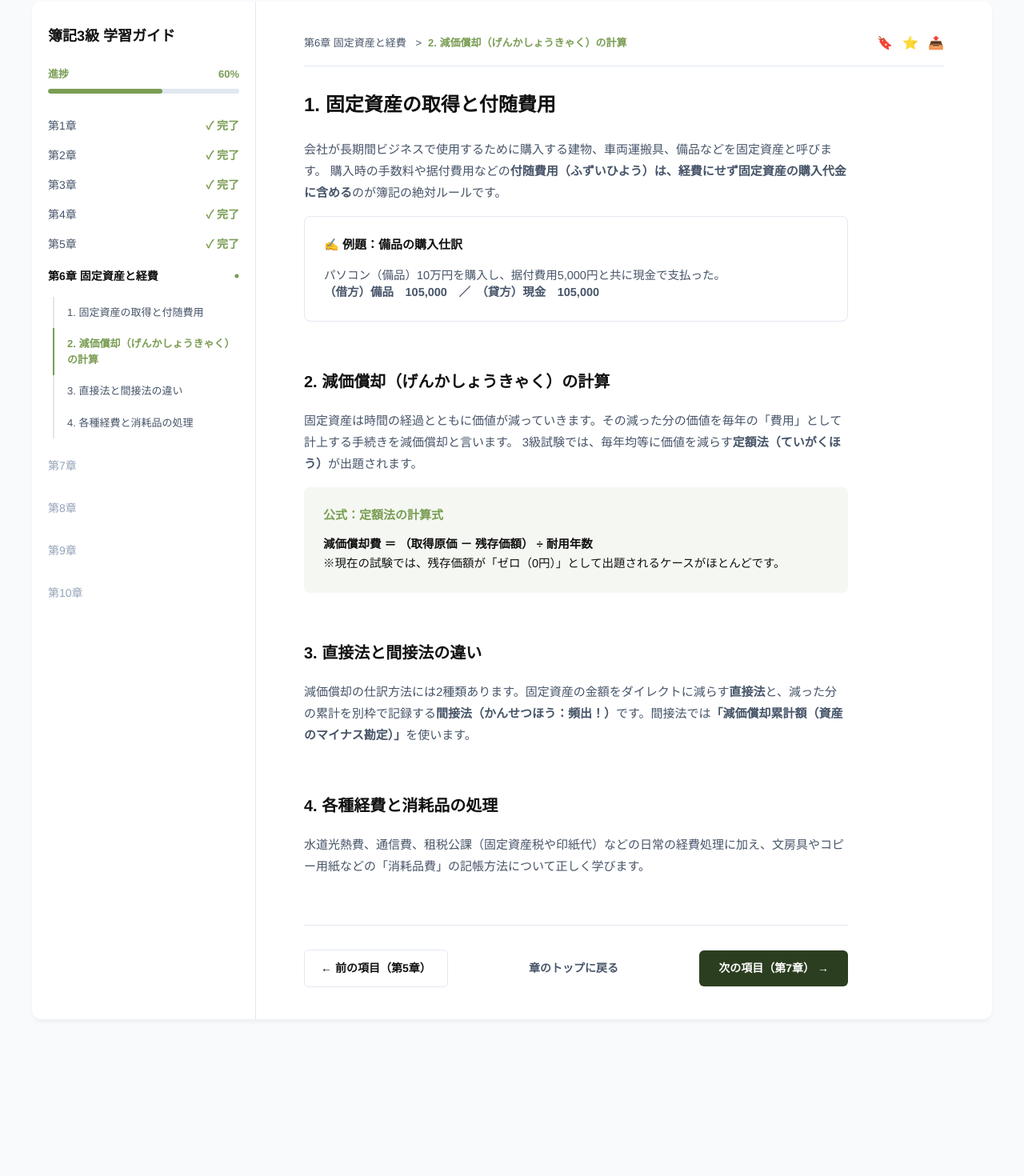
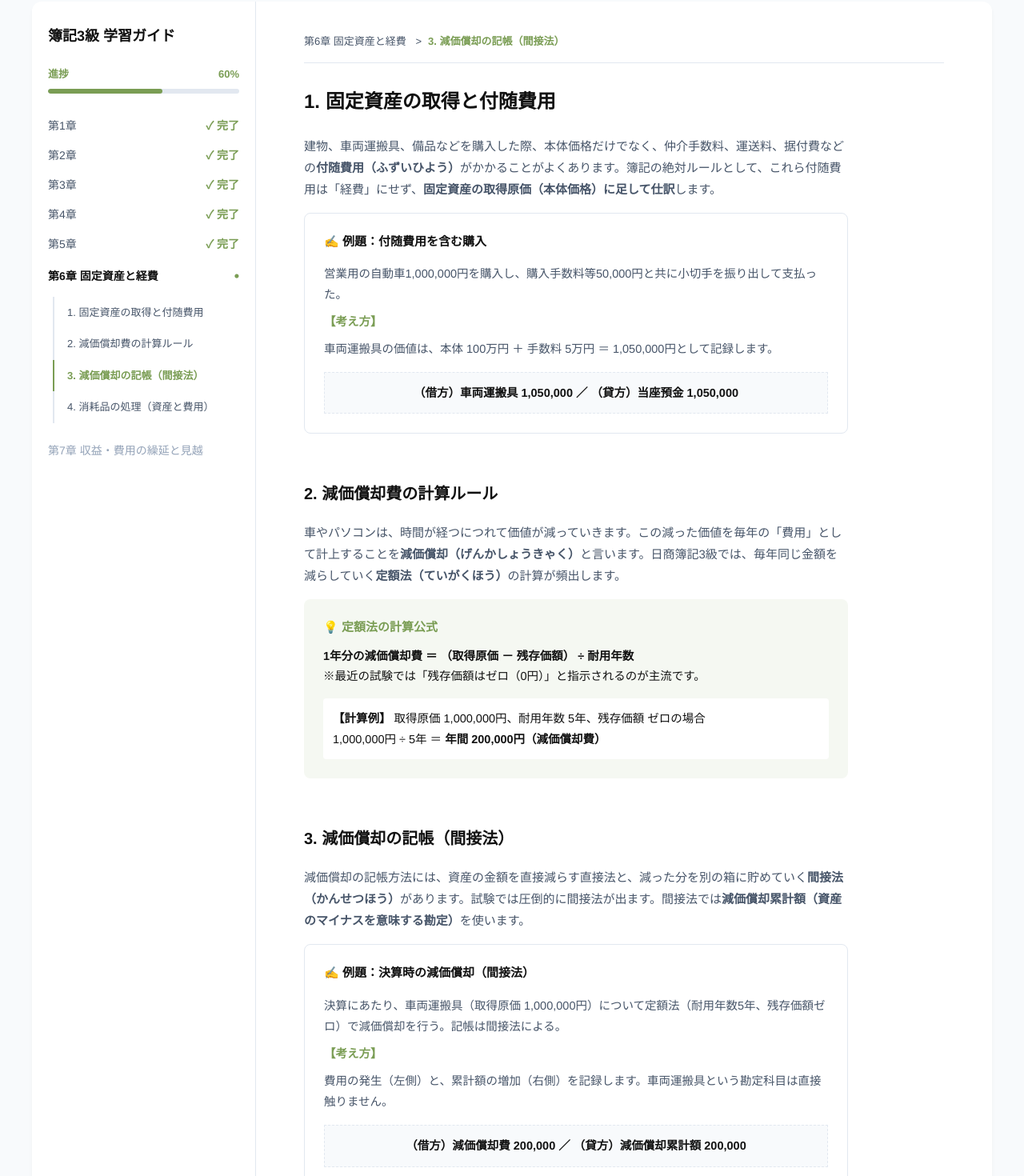
Before and after one commit to zrqZRQ77/japanese-web, a Next.js app: page /exams/boki3/guide/ch6 in a window 1280 px wide. Shown: the part 104-1574 px from the top of the page at 80% size. Before the commit the page ends 1418 px from the top, so only its background shows below. Built offline with nearby package versions, Linux system fonts and the light colour scheme.

Commit message:
Update page.js

```diff
--- a/app/exams/boki3/guide/ch6/page.js
+++ b/app/exams/boki3/guide/ch6/page.js
@@ -4,15 +4,16 @@ import React, { useState, useEffect } from 'react';
 import Link from 'next/link';
 import { useParams } from 'next/navigation';
 
-export default function ExamGuideChapter6() {
+export default function ExamGuideChapterSix() {
   const params = useParams();
   const examId = params.examId || 'boki3';
 
+  // 本章内部小节目录
   const menuItems = [
     { id: 'acquisition', label: '1. 固定資産の取得と付随費用' },
-    { id: 'depreciation', label: '2. 減価償却（げんかしょうきゃく）の計算' },
-    { id: 'accounting-method', label: '3. 直接法と間接法の違い' },
-    { id: 'expenses', label: '4. 各種経費と消耗品の処理' }
+    { id: 'depreciation_calc', label: '2. 減価償却費の計算ルール' },
+    { id: 'depreciation_journal', label: '3. 減価償却の記帳（間接法）' },
+    { id: 'supplies', label: '4. 消耗品の処理（資産と費用）' },
   ];
 
   const [activeSection, setActiveSection] = useState('acquisition');
@@ -32,7 +33,6 @@ export default function ExamGuideChapter6() {
         }
       }
     };
-
     window.addEventListener('scroll', handleScroll);
     return () => window.removeEventListener('scroll', handleScroll);
   }, []);
@@ -48,7 +48,7 @@ export default function ExamGuideChapter6() {
   };
 
   return (
-    <div style={{ minHeight: '100vh', backgroundColor: '#f8fafc', fontFamily: '"Helvetica Neue", Arial, "Hiragino Kaku Gothic ProN", Meiryo, sans-serif' }}>
+    <div style={{ minHeight: '100vh', backgroundColor: '#f8fafc', fontFamily: '"Helvetica Neue", Arial, sans-serif' }}>
 
       <header style={{ background: '#ffffff', padding: '16px 40px', borderBottom: `1px solid ${colors.border}`, display: 'flex', justifyContent: 'space-between', alignItems: 'center', position: 'sticky', top: 0, zIndex: 100 }}>
         <div style={{ display: 'flex', alignItems: 'center', gap: '12px' }}>
@@ -61,15 +61,14 @@ export default function ExamGuideChapter6() {
         </Link>
       </header>
 
-      <div style={{ display: 'flex', maxWidth: '1200px', margin: '40px auto', background: '#ffffff', borderRadius: '12px', boxShadow: '0 4px 6px -1px rgba(0,0,0,0.05)', overflow: 'hidden' }}>
+      <div style={{ display: 'flex', maxWidth: '1200px', margin: '40px auto', background: '#ffffff', borderRadius: '12px', boxShadow: '0 4px 6px -1px rgba(0, 0, 0, 0.05)', overflow: 'hidden' }}>
 
         <aside style={{ width: '280px', borderRight: `1px solid ${colors.border}`, padding: '30px 20px', flexShrink: 0 }}>
           <h2 style={{ fontSize: '18px', fontWeight: '800', color: colors.textDark, marginBottom: '24px' }}>簿記3級 学習ガイド</h2>
 
           <div style={{ marginBottom: '30px' }}>
             <div style={{ display: 'flex', justifyContent: 'space-between', fontSize: '13px', fontWeight: '700', color: colors.avocado, marginBottom: '8px' }}>
-              <span>進捗</span>
-              <span>60%</span>
+              <span>進捗</span><span>60%</span>
             </div>
             <div style={{ height: '6px', background: '#e2e8f0', borderRadius: '3px', overflow: 'hidden' }}>
               <div style={{ width: '60%', height: '100%', background: colors.avocado, borderRadius: '3px' }}></div>
@@ -77,27 +76,13 @@ export default function ExamGuideChapter6() {
           </div>
 
           <div style={{ display: 'flex', flexDirection: 'column', gap: '16px' }}>
+            {[1, 2, 3, 4, 5].map(ch => (
+              <div key={ch} style={{ fontSize: '14px', fontWeight: '500', color: colors.textGray, display: 'flex', alignItems: 'center', justifyContent: 'space-between' }}>
+                <Link href={`/exams/${examId}/guide/ch${ch}`} style={{ textDecoration: 'none', color: 'inherit' }}>第{ch}章</Link>
+                <span style={{ color: colors.avocado, fontWeight: 'bold' }}>✓ 完了</span>
+              </div>
+            ))}
 
-            <div style={{ fontSize: '14px', fontWeight: '500', color: colors.textGray, display: 'flex', alignItems: 'center', justifyContent: 'space-between' }}>
-              <Link href={`/exams/${examId}/guide/ch1`} style={{ textDecoration: 'none', color: 'inherit' }}>第1章</Link>
-              <span style={{ color: colors.avocado, fontWeight: 'bold' }}>✓ 完了</span>
-            </div>
-            <div style={{ fontSize: '14px', fontWeight: '500', color: colors.textGray, display: 'flex', alignItems: 'center', justifyContent: 'space-between' }}>
-              <Link href={`/exams/${examId}/guide/ch2`} style={{ textDecoration: 'none', color: 'inherit' }}>第2章</Link>
-              <span style={{ color: colors.avocado, fontWeight: 'bold' }}>✓ 完了</span>
-            </div>
-            <div style={{ fontSize: '14px', fontWeight: '500', color: colors.textGray, display: 'flex', alignItems: 'center', justifyContent: 'space-between' }}>
-              <Link href={`/exams/${examId}/guide/ch3`} style={{ textDecoration: 'none', color: 'inherit' }}>第3章</Link>
-              <span style={{ color: colors.avocado, fontWeight: 'bold' }}>✓ 完了</span>
-            </div>
-            <div style={{ fontSize: '14px', fontWeight: '500', color: colors.textGray, display: 'flex', alignItems: 'center', justifyContent: 'space-between' }}>
-              <Link href={`/exams/${examId}/guide/ch4`} style={{ textDecoration: 'none', color: 'inherit' }}>第4章</Link>
-              <span style={{ color: colors.avocado, fontWeight: 'bold' }}>✓ 完了</span>
-            </div>
-            <div style={{ fontSize: '14px', fontWeight: '500', color: colors.textGray, display: 'flex', alignItems: 'center', justifyContent: 'space-between' }}>
-              <Link href={`/exams/${examId}/guide/ch5`} style={{ textDecoration: 'none', color: 'inherit' }}>第5章</Link>
-              <span style={{ color: colors.avocado, fontWeight: 'bold' }}>✓ 完了</span>
-            </div>
             <div>
               <div style={{ fontSize: '14px', fontWeight: '700', color: colors.textDark, marginBottom: '12px', display: 'flex', alignItems: 'center', justifyContent: 'space-between' }}>
                 <span>第6章 固定資産と経費</span>
@@ -107,38 +92,14 @@ export default function ExamGuideChapter6() {
                 {menuItems.map((item) => {
                   const isCurrent = activeSection === item.id;
                   return (
-                    <a
-                      key={item.id}
-                      href={`#${item.id}`}
-                      style={{
-                        padding: '10px 0 10px 16px',
-                        fontSize: '13px',
-                        textDecoration: 'none',
-                        color: isCurrent ? colors.avocado : colors.textGray,
-                        fontWeight: isCurrent ? '700' : '500',
-                        borderLeft: isCurrent ? `2px solid ${colors.avocado}` : '2px solid transparent',
-                        marginLeft: '-2px',
-                        transition: 'all 0.2s'
-                      }}
-                    >
+                    <a key={item.id} href={`#${item.id}`} style={{ padding: '10px 0 10px 16px', fontSize: '13px', textDecoration: 'none', color: isCurrent ? colors.avocado : colors.textGray, fontWeight: isCurrent ? '700' : '500', borderLeft: isCurrent ? `2px solid ${colors.avocado}` : '2px solid transparent', marginLeft: '-2px' }}>
                       {item.label}
                     </a>
                   );
                 })}
               </div>
             </div>
-            <div style={{ fontSize: '14px', fontWeight: '500', color: colors.textLightGray, padding: '8px 0' }}>
-              第7章
-            </div>
-            <div style={{ fontSize: '14px', fontWeight: '500', color: colors.textLightGray, padding: '8px 0' }}>
-              第8章
-            </div>
-            <div style={{ fontSize: '14px', fontWeight: '500', color: colors.textLightGray, padding: '8px 0' }}>
-              第9章
-            </div>
-            <div style={{ fontSize: '14px', fontWeight: '500', color: colors.textLightGray, padding: '8px 0' }}>
-              第10章
-            </div>
+            <div style={{ fontSize: '14px', fontWeight: '500', color: colors.textLightGray, padding: '8px 0' }}>第7章 収益・費用の繰延と見越</div>
           </div>
         </aside>
 
@@ -147,75 +108,86 @@ export default function ExamGuideChapter6() {
           <div style={{ display: 'flex', justifyContent: 'space-between', alignItems: 'center', marginBottom: '30px', paddingBottom: '16px', borderBottom: `1px solid ${colors.border}` }}>
             <div style={{ fontSize: '13px', color: colors.textGray, fontWeight: '500' }}>
               第6章 固定資産と経費 <span style={{ margin: '0 8px' }}>&gt;</span>
-              <span style={{ color: colors.avocado, fontWeight: '700' }}>
-                {menuItems.find(item => item.id === activeSection)?.label || ''}
-              </span>
-            </div>
-            <div style={{ display: 'flex', gap: '12px', color: colors.textLightGray }}>
-              <span style={{ cursor: 'pointer' }}>🔖</span>
-              <span style={{ cursor: 'pointer' }}>⭐</span>
-              <span style={{ cursor: 'pointer' }}>📤</span>
+              <span style={{ color: colors.avocado, fontWeight: '700' }}>{menuItems.find(item => item.id === activeSection)?.label}</span>
             </div>
           </div>
 
           <div style={{ maxWidth: '680px' }}>
 
             <section id="acquisition" style={{ marginBottom: '60px', scrollMarginTop: '120px' }}>
-              <h1 style={{ fontSize: '24px', fontWeight: '800', color: colors.textDark, marginBottom: '24px' }}>
-                1. 固定資産の取得と付随費用
-              </h1>
+              <h1 style={{ fontSize: '24px', fontWeight: '800', color: colors.textDark, marginBottom: '24px' }}>1. 固定資産の取得と付随費用</h1>
               <p style={{ fontSize: '15px', lineHeight: '1.8', color: colors.textGray, marginBottom: '16px' }}>
-                会社が長期間ビジネスで使用するために購入する建物、車両運搬具、備品などを固定資産と呼びます。
-                購入時の手数料や据付費用などの<strong>付随費用（ふずいひよう）は、経費にせず固定資産の購入代金に含める</strong>のが簿記の絶対ルールです。
+                建物、車両運搬具、備品などを購入した際、本体価格だけでなく、仲介手数料、運送料、据付費などの<strong>付随費用（ふずいひよう）</strong>がかかることがよくあります。簿記の絶対ルールとして、これら付随費用は「経費」にせず、<strong>固定資産の取得原価（本体価格）に足して仕訳</strong>します。
               </p>
+
               <div style={{ border: `1px solid ${colors.border}`, padding: '24px', borderRadius: '8px', marginBottom: '24px' }}>
-                <h4 style={{ margin: '0 0 16px 0', fontSize: '15px', fontWeight: '800', color: colors.textDark }}>
-                  ✍️ 例題：備品の購入仕訳
-                </h4>
-                <p style={{ fontSize: '14.5px', color: colors.textGray }}>
-                  パソコン（備品）10万円を購入し、据付費用5,000円と共に現金で支払った。<br/>
-                  <strong>（借方）備品　105,000　／　（貸方）現金　105,000</strong>
-                </p>
+                <h4 style={{ margin: '0 0 16px 0', fontSize: '15px', fontWeight: '800', color: colors.textDark }}>✍️ 例題：付随費用を含む購入</h4>
+                <div style={{ fontSize: '14.5px', color: colors.textGray, lineHeight: '1.8' }}>
+                  <p style={{ margin: '0 0 8px 0' }}>営業用の自動車1,000,000円を購入し、購入手数料等50,000円と共に小切手を振り出して支払った。</p>
+                  <p style={{ margin: '0 0 8px 0', color: colors.avocado, fontWeight: 'bold' }}>【考え方】</p>
+                  <p style={{ margin: '0 0 16px 0' }}>車両運搬具の価値は、本体 100万円 ＋ 手数料 5万円 ＝ 1,050,000円として記録します。</p>
+                  <div style={{ background: '#f8fafc', padding: '12px', border: `1px dashed ${colors.border}`, textAlign: 'center', fontWeight: 'bold', color: colors.textDark }}>
+                    （借方）車両運搬具 1,050,000 ／ （貸方）当座預金 1,050,000
+                  </div>
+                </div>
               </div>
             </section>
 
-            <section id="depreciation" style={{ marginBottom: '60px', scrollMarginTop: '120px' }}>
-              <h2 style={{ fontSize: '20px', fontWeight: '800', color: colors.textDark, marginBottom: '20px' }}>
-                2. 減価償却（げんかしょうきゃく）の計算
-              </h2>
+            <section id="depreciation_calc" style={{ marginBottom: '60px', scrollMarginTop: '120px' }}>
+              <h2 style={{ fontSize: '20px', fontWeight: '800', color: colors.textDark, marginBottom: '20px' }}>2. 減価償却費の計算ルール</h2>
               <p style={{ fontSize: '15px', lineHeight: '1.8', color: colors.textGray, marginBottom: '16px' }}>
-                固定資産は時間の経過とともに価値が減っていきます。その減った分の価値を毎年の「費用」として計上する手続きを減価償却と言います。
-                3級試験では、毎年均等に価値を減らす<strong>定額法（ていがくほう）</strong>が出題されます。
+                車やパソコンは、時間が経つにつれて価値が減っていきます。この減った価値を毎年の「費用」として計上することを<strong>減価償却（げんかしょうきゃく）</strong>と言います。日商簿記3級では、毎年同じ金額を減らしていく<strong>定額法（ていがくほう）</strong>の計算が頻出します。
               </p>
+
               <div style={{ background: colors.avocadoLight, padding: '24px', borderRadius: '8px', marginBottom: '24px' }}>
-                <h4 style={{ margin: '0 0 12px 0', fontSize: '15px', fontWeight: '800', color: colors.avocado }}>
-                  公式：定額法の計算式
-                </h4>
-                <p style={{ margin: 0, fontSize: '14.5px', color: colors.textDark, lineHeight: '1.7' }}>
-                  <strong>減価償却費 ＝ （取得原価 － 残存価額） ÷ 耐用年数</strong><br/>
-                  ※現在の試験では、残存価額が「ゼロ（0円）」として出題されるケースがほとんどです。
+                <h4 style={{ margin: '0 0 12px 0', fontSize: '15px', fontWeight: '800', color: colors.avocado }}>💡 定額法の計算公式</h4>
+                <p style={{ margin: '0 0 16px 0', fontSize: '14.5px', color: colors.textDark, lineHeight: '1.7' }}>
+                  <strong>1年分の減価償却費 ＝ （取得原価 － 残存価額） ÷ 耐用年数</strong><br/>
+                  ※最近の試験では「残存価額はゼロ（0円）」と指示されるのが主流です。
                 </p>
+                <div style={{ fontSize: '14.5px', color: colors.textDark, lineHeight: '1.8', background: '#ffffff', padding: '12px', borderRadius: '4px' }}>
+                  <strong>【計算例】</strong> 取得原価 1,000,000円、耐用年数 5年、残存価額 ゼロの場合<br/>
+                  1,000,000円 ÷ 5年 ＝ <strong>年間 200,000円（減価償却費）</strong>
+                </div>
               </div>
             </section>
 
-            <section id="accounting-method" style={{ marginBottom: '60px', scrollMarginTop: '120px' }}>
-              <h2 style={{ fontSize: '20px', fontWeight: '800', color: colors.textDark, marginBottom: '20px' }}>
-                3. 直接法と間接法の違い
-              </h2>
+            <section id="depreciation_journal" style={{ marginBottom: '60px', scrollMarginTop: '120px' }}>
+              <h2 style={{ fontSize: '20px', fontWeight: '800', color: colors.textDark, marginBottom: '20px' }}>3. 減価償却の記帳（間接法）</h2>
               <p style={{ fontSize: '15px', lineHeight: '1.8', color: colors.textGray, marginBottom: '16px' }}>
-                減価償却の仕訳方法には2種類あります。固定資産の金額をダイレクトに減らす<strong>直接法</strong>と、減った分の累計を別枠で記録する<strong>間接法（かんせつほう：頻出！）</strong>です。間接法では<strong>「減価償却累計額（資産のマイナス勘定）」</strong>を使います。
+                減価償却の記帳方法には、資産の金額を直接減らす直接法と、減った分を別の箱に貯めていく<strong>間接法（かんせつほう）</strong>があります。試験では圧倒的に間接法が出ます。間接法では<strong>減価償却累計額（資産のマイナスを意味する勘定）</strong>を使います。
               </p>
+
+              <div style={{ border: `1px solid ${colors.border}`, padding: '24px', borderRadius: '8px', marginBottom: '24px' }}>
+                <h4 style={{ margin: '0 0 16px 0', fontSize: '15px', fontWeight: '800', color: colors.textDark }}>✍️ 例題：決算時の減価償却（間接法）</h4>
+                <div style={{ fontSize: '14.5px', color: colors.textGray, lineHeight: '1.8' }}>
+                  <p style={{ margin: '0 0 8px 0' }}>決算にあたり、車両運搬具（取得原価 1,000,000円）について定額法（耐用年数5年、残存価額ゼロ）で減価償却を行う。記帳は間接法による。</p>
+                  <p style={{ margin: '0 0 8px 0', color: colors.avocado, fontWeight: 'bold' }}>【考え方】</p>
+                  <p style={{ margin: '0 0 16px 0' }}>費用の発生（左側）と、累計額の増加（右側）を記録します。車両運搬具という勘定科目は直接触りません。</p>
+                  <div style={{ background: '#f8fafc', padding: '12px', border: `1px dashed ${colors.border}`, textAlign: 'center', fontWeight: 'bold', color: colors.textDark }}>
+                    （借方）減価償却費 200,000 ／ （貸方）減価償却累計額 200,000
+                  </div>
+                </div>
+              </div>
             </section>
 
-            <section id="expenses" style={{ marginBottom: '60px', scrollMarginTop: '120px' }}>
-              <h2 style={{ fontSize: '20px', fontWeight: '800', color: colors.textDark, marginBottom: '20px' }}>
-                4. 各種経費と消耗品の処理
-              </h2>
+            <section id="supplies" style={{ marginBottom: '60px', scrollMarginTop: '120px' }}>
+              <h2 style={{ fontSize: '20px', fontWeight: '800', color: colors.textDark, marginBottom: '20px' }}>4. 消耗品の処理（資産と費用）</h2>
               <p style={{ fontSize: '15px', lineHeight: '1.8', color: colors.textGray, marginBottom: '16px' }}>
-                水道光熱費、通信費、租税公課（固定資産税や印紙代）などの日常の経費処理に加え、文房具やコピー用紙などの「消耗品費」の記帳方法について正しく学びます。
+                コピー用紙やインクなど、短期間で使い切るものを消耗品と呼びます。購入した時にすべて「費用」として処理する方法（費用処理法）が一般的です。この場合、勘定科目は<strong>消耗品費（費用）</strong>を使います。
               </p>
+
+              <div style={{ border: `1px solid ${colors.border}`, padding: '24px', borderRadius: '8px', marginBottom: '24px' }}>
+                <h4 style={{ margin: '0 0 16px 0', fontSize: '15px', fontWeight: '800', color: colors.textDark }}>✍️ 例題：消耗品の購入</h4>
+                <div style={{ fontSize: '14.5px', color: colors.textGray, lineHeight: '1.8' }}>
+                  <p style={{ margin: '0 0 8px 0' }}>コピー用紙とトナー代として、10,000円を現金で支払った。購入時に全額を費用として処理する。</p>
+                  <div style={{ background: '#f8fafc', padding: '12px', border: `1px dashed ${colors.border}`, textAlign: 'center', fontWeight: 'bold', color: colors.textDark }}>
+                    （借方）消耗品費 10,000 ／ （貸方）現金 10,000
+                  </div>
+                  <p style={{ margin: '16px 0 0 0', fontSize: '13px', color: '#b93a26' }}>※もし問題文で「資産として処理する」と指定された場合は、借方を「消耗品（資産）」とします。</p>
+                </div>
+              </div>
             </section>
-
 
             <div style={{ borderTop: `1px solid ${colors.border}`, paddingTop: '30px', display: 'flex', justifyContent: 'space-between', alignItems: 'center' }}>
               <Link href={`/exams/${examId}/guide/ch5`} style={{ textDecoration: 'none' }}>
@@ -223,11 +195,7 @@ export default function ExamGuideChapter6() {
                   ← 前の項目（第5章）
                 </button>
               </Link>
-
-              <Link href={`/exams/${examId}/guide`} style={{ textDecoration: 'none', color: colors.textGray, fontSize: '14px', fontWeight: '600' }}>
-                章のトップに戻る
-              </Link>
-
+              <Link href={`/exams/${examId}/guide`} style={{ textDecoration: 'none', color: colors.textGray, fontSize: '14px', fontWeight: '600' }}>章のトップに戻る</Link>
               <Link href={`/exams/${examId}/guide/ch7`} style={{ textDecoration: 'none' }}>
                 <button style={{ backgroundColor: colors.darkButton, color: '#ffffff', border: 'none', padding: '12px 24px', borderRadius: '6px', fontSize: '14px', fontWeight: '600', cursor: 'pointer', display: 'flex', alignItems: 'center', gap: '8px' }}>
                   次の項目（第7章） →
@@ -237,7 +205,6 @@ export default function ExamGuideChapter6() {
           </div>
         </main>
       </div>
-
       <style jsx global>{` html { scroll-behavior: smooth; } `}</style>
     </div>
   );
```
